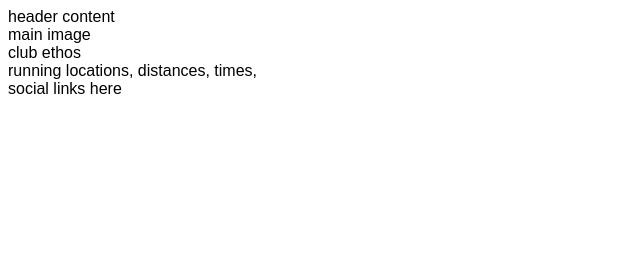
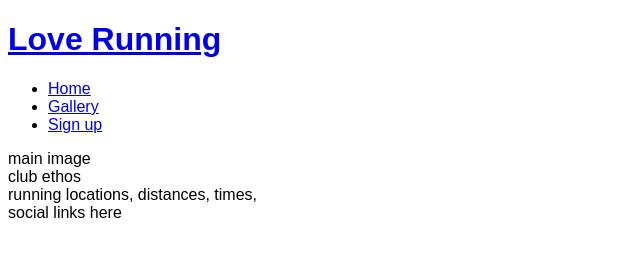
Before and after one commit to nuggie86/Love-Running, a plain HTML site: page index.html in a window 1280 px wide. Shown: the whole page, without its empty margins (0-640 px from the left). Drawn offline with Linux system fonts and the light colour scheme.

Commit message:
add basic header structure

```diff
--- a/index.html
+++ b/index.html
@@ -1,5 +1,6 @@
 <!DOCTYPE html>
 <html lang="en">
+
 <head>
     <meta charset="UTF-8">
     <meta http-equiv="X-UA-Compatible" content="IE=edge">
@@ -9,8 +10,19 @@
     <link rel="stylesheet" href="assets/css/style.css">
     <title>Love Running</title>
 </head>
+
 <body>
-    <header> header content</header>
+    <header> <a href="index.html">
+            <h1>Love Running</h1>
+        </a>
+        <nav>
+            <ul>
+                <li><a href="index.html"> Home</a></li>
+                <li><a href="#"> Gallery</a></li>
+                <li><a href="#"> Sign up</a></li>
+            </ul>
+        </nav>
+    </header>
     <section>
         main image
     </section>
@@ -24,4 +36,5 @@
         social links here
     </footer>
 </body>
+
 </html>
```
